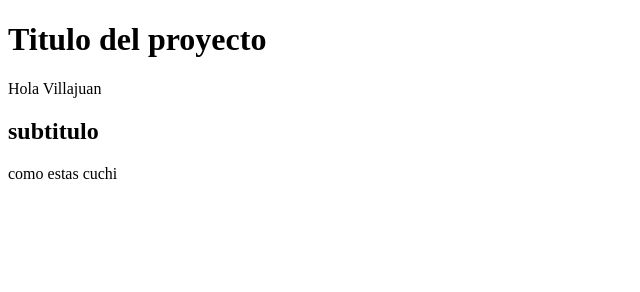
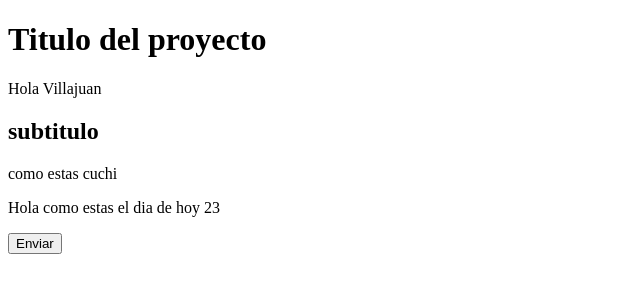
Before and after one commit to tumamahacechaufa/Prueba1_yover, a plain HTML site: page index.html in a window 1280 px wide. Shown: the whole page, without its empty margins (0-640 px from the left). Drawn offline with Linux system fonts and the light colour scheme.

Commit message:
se agrega boton en cuchi

```diff
--- a/index.html
+++ b/index.html
@@ -18,5 +18,9 @@
         <h2>subtitulo</h2>
 
         <p>como estas cuchi</p>
+
+
+        <p>Hola como estas el dia de hoy 23</p>
+        <button>Enviar</button>
 </body>
 </html>
```
